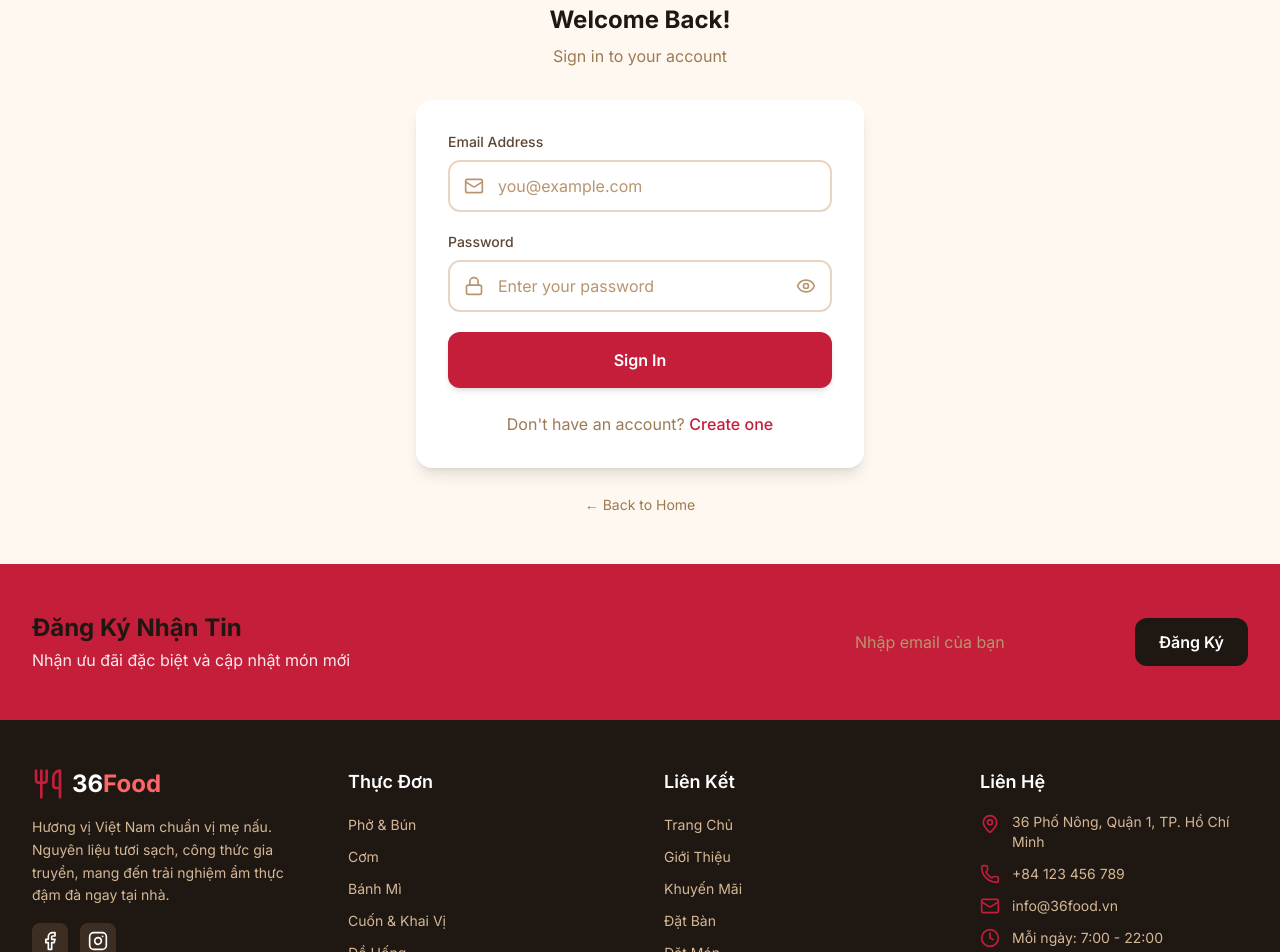
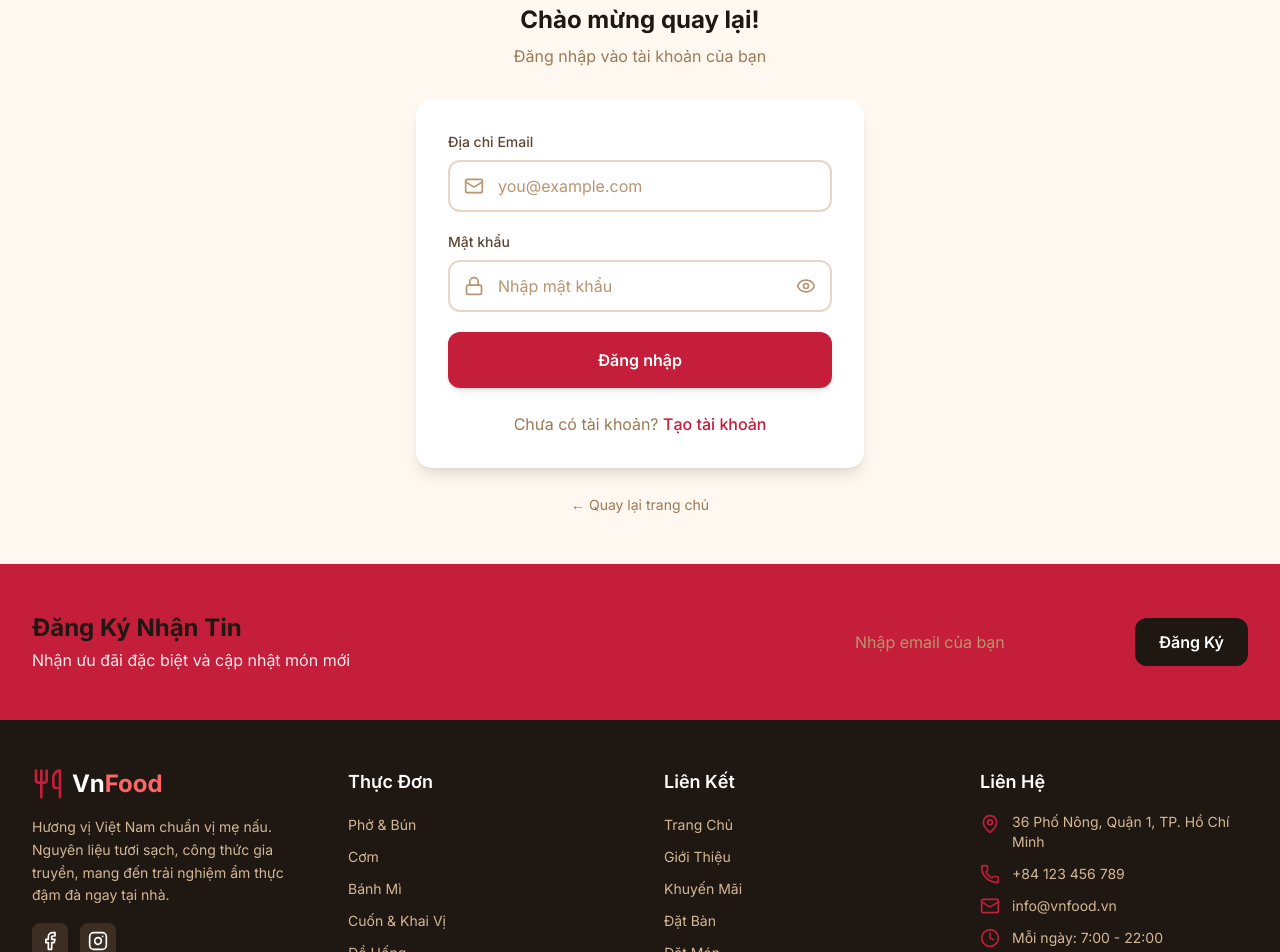
Before and after one commit to DNhan3/restaurant-ordering-system, a React (Vite) app in the folder frontend/: page /login in a window 1280 px wide. Shown: the part 180-1132 px from the top of the page. Built offline with nearby package versions, Linux system fonts and the light colour scheme; no server answers.

Commit message:
change name of page and change language to vietnamese for pages that havent changed yet

```diff
--- a/frontend/index.html
+++ b/frontend/index.html
@@ -4,7 +4,7 @@
     <meta charset="UTF-8" />
     <link rel="icon" type="image/svg+xml" href="/favicon.svg" />
     <meta name="viewport" content="width=device-width, initial-scale=1.0" />
-    <title>36Food - Chuẩn Cơm Mẹ Nấu</title>
+    <title>Vnfood - Chuẩn Cơm Mẹ Nấu</title>
     <meta name="description" content="Đặt món ăn Việt Nam ngon - Phở, Bún Bò, Cơm Tấm, Bánh Mì và nhiều món hấp dẫn. Giao hàng tận nơi.">
     <link rel="preconnect" href="https://fonts.googleapis.com">
     <link rel="preconnect" href="https://fonts.gstatic.com" crossorigin>
--- a/frontend/src/components/layout/Footer.jsx
+++ b/frontend/src/components/layout/Footer.jsx
@@ -40,7 +40,7 @@ export default function Footer() {
               <Utensils className="w-8 h-8 text-primary" />
               <div className="flex flex-col leading-tight">
                 <span className="text-2xl font-bold heading-display text-white">
-                  36<span className="text-red-400">Food</span>
+                  Vn<span className="text-red-400">Food</span>
                 </span>
               </div>
             </Link>
@@ -116,8 +116,8 @@ export default function Footer() {
               </li>
               <li className="flex items-center gap-3">
                 <Mail className="w-5 h-5 text-primary flex-shrink-0" />
-                <a href="mailto:info@36food.vn" className="text-brown-300 hover:text-primary transition-colors text-sm">
-                  info@36food.vn
+                <a href="mailto:info@vnfood.vn" className="text-brown-300 hover:text-primary transition-colors text-sm">
+                  info@vnfood.vn
                 </a>
               </li>
               <li className="flex items-center gap-3">
@@ -136,7 +136,7 @@ export default function Footer() {
         <div className="max-w-7xl mx-auto px-4 sm:px-6 lg:px-8 py-4">
           <div className="flex flex-col md:flex-row items-center justify-between gap-4">
             <p className="text-brown-400 text-sm">
-              &copy; {currentYear} 36Food. Chuẩn cơm mẹ nấu. Mọi quyền được bảo lưu.
+              &copy; {currentYear} Vnfood. Chuẩn cơm mẹ nấu. Mọi quyền được bảo lưu.
             </p>
             <div className="flex gap-6">
               <Link to="/privacy" className="text-brown-400 hover:text-primary transition-colors text-sm">
--- a/frontend/src/components/layout/Navbar.jsx
+++ b/frontend/src/components/layout/Navbar.jsx
@@ -57,7 +57,7 @@ export default function Navbar() {
             <ChefHat className="w-8 h-8 text-primary group-hover:rotate-12 transition-transform" />
             <div className="flex flex-col leading-tight">
               <span className="text-2xl font-bold heading-display">
-                36<span className="text-primary">Food</span>
+                Vn<span className="text-primary">Food</span>
               </span>
               <span className="text-[10px] text-brown-500 -mt-1">Chuẩn cơm mẹ nấu</span>
             </div>
@@ -126,7 +126,7 @@ export default function Navbar() {
                       className="flex items-center gap-2 px-4 py-2 text-brown-700 hover:bg-primary/5 hover:text-primary transition-colors"
                     >
                       <ClipboardList className="w-4 h-4" />
-                      Billing
+                      Hóa Đơn
                     </Link>
                     <Link
                       to="/profile"
--- a/frontend/src/pages/AboutPage.jsx
+++ b/frontend/src/pages/AboutPage.jsx
@@ -39,7 +39,7 @@ export default function AboutPage() {
             </h1>
             <p className="text-lg text-brown-300 leading-relaxed">
               Được thành lập từ năm 2016 bởi những người có niềm đam mê với ẩm thực Việt,
-              36Food đã phục vụ hàng nghìn khách hàng với những món ăn ngon chuẩn vị.
+              Vnfood đã phục vụ hàng nghìn khách hàng với những món ăn ngon chuẩn vị.
               Từ một quán nhỏ ven đường, giờ đây chúng tôi mang đến hương vị Việt đến mọi nhà.
             </p>
           </div>
@@ -149,7 +149,7 @@ export default function AboutPage() {
           <div className="text-center mb-12">
             <span className="heading-accent text-xl">Gặp Gỡ Đội Ngũ</span>
             <h2 className="text-3xl md:text-4xl font-bold heading-display mt-2">
-              Những Người Tạo Nên 36Food
+              Những Người Tạo Nên Vnfood
             </h2>
           </div>
 
@@ -182,7 +182,7 @@ export default function AboutPage() {
         <div className="max-w-4xl mx-auto text-center">
           <Utensils className="w-16 h-16 mx-auto mb-6" />
           <h2 className="text-3xl md:text-4xl font-bold mb-4">
-            Sẵn Sàng Trải Nghiệm 36Food?
+            Sẵn Sàng Trải Nghiệm Vnfood?
           </h2>
           <p className="text-white/80 text-lg mb-8">
             Hãy cùng chúng tôi khám phá hương vị ẩm thực Việt Nam đích thực
--- a/frontend/src/pages/AdminLoginPage.jsx
+++ b/frontend/src/pages/AdminLoginPage.jsx
@@ -15,7 +15,7 @@ export default function AdminLoginPage() {
     setError('');
 
     if (!password) {
-      setError('Password is required');
+      setError('Vui lòng nhập mật khẩu');
       return;
     }
 
@@ -24,7 +24,7 @@ export default function AdminLoginPage() {
       await loginAsAdmin(password);
       navigate('/admin/dashboard');
     } catch (error) {
-      setError(error.response?.data?.message || 'Invalid admin password');
+      setError(error.response?.data?.message || 'Mật khẩu Admin không đúng');
     } finally {
       setIsSubmitting(false);
     }
@@ -37,18 +37,18 @@ export default function AdminLoginPage() {
           <Link to="/" className="inline-flex items-center gap-2 mb-4">
             <ChefHat className="w-10 h-10 text-primary" />
             <span className="text-3xl font-bold heading-display">
-              Q<span className="text-primary">Food</span>
+              Vn<span className="text-primary">Food</span>
             </span>
           </Link>
-          <h1 className="text-2xl font-bold text-brown-900">Admin Access</h1>
-          <p className="text-brown-500 mt-2">Enter admin password to continue</p>
+          <h1 className="text-2xl font-bold text-brown-900">Truy cập trang Admin</h1>
+          <p className="text-brown-500 mt-2">Nhập mật khẩu Admin để tiếp tục</p>
         </div>
 
         <div className="bg-white rounded-2xl shadow-lg p-8">
           <form onSubmit={handleSubmit} className="space-y-5">
             <div>
               <label className="block text-sm font-medium text-brown-700 mb-2">
-                Admin Password
+                Mật khẩu Admin
               </label>
               <div className="relative">
                 <Lock className="absolute left-4 top-1/2 -translate-y-1/2 w-5 h-5 text-brown-400" />
@@ -56,7 +56,7 @@ export default function AdminLoginPage() {
                   type="password"
                   value={password}
                   onChange={(e) => setPassword(e.target.value)}
-                  placeholder="Enter admin password"
+                  placeholder="Nhập mật khẩu Admin"
                   className={`input-field pl-12 ${error ? 'border-error' : ''}`}
                 />
               </div>
@@ -73,14 +73,14 @@ export default function AdminLoginPage() {
               disabled={isSubmitting}
               className="w-full btn-primary py-4 disabled:opacity-70 disabled:cursor-not-allowed"
             >
-              {isSubmitting ? 'Checking...' : 'Access Admin Dashboard'}
+              {isSubmitting ? 'Đang kiểm tra...' : 'Vào trang Admin'}
             </button>
           </form>
         </div>
 
         <div className="text-center mt-6">
           <Link to="/" className="text-brown-500 hover:text-primary text-sm">
-            &larr; Back to Home
+            &larr; Quay lại trang chủ
           </Link>
         </div>
       </div>
--- a/frontend/src/pages/LoginPage.jsx
+++ b/frontend/src/pages/LoginPage.jsx
@@ -29,13 +29,13 @@ export default function LoginPage() {
     const newErrors = {};
 
     if (!formData.email) {
-      newErrors.email = 'Email is required';
+      newErrors.email = 'Vui lòng nhập email';
     } else if (!/^[a-zA-Z0-9._%+-]+@[a-zA-Z0-9.-]+\.[a-zA-Z]{2,}$/.test(formData.email)) {
-      newErrors.email = 'Please enter a valid email';
+      newErrors.email = 'Vui lòng nhập email hợp lệ';
     }
 
     if (!formData.password) {
-      newErrors.password = 'Password is required';
+      newErrors.password = 'Vui lòng nhập mật khẩu';
     }
 
     setErrors(newErrors);
@@ -60,9 +60,9 @@ export default function LoginPage() {
       }
     } catch (error) {
       if ([400, 401, 404].includes(error?.response?.status)) {
-        setGeneralError('Incorrect email or password');
+        setGeneralError('Sai email hoặc mật khẩu');
       } else {
-        setGeneralError('Login failed. Please try again.');
+        setGeneralError('Đăng nhập thất bại. Vui lòng thử lại.');
       }
     } finally {
       setIsLoading(false);
@@ -77,11 +77,11 @@ export default function LoginPage() {
           <Link to="/" className="inline-flex items-center gap-2 mb-4">
             <ChefHat className="w-10 h-10 text-primary" />
             <span className="text-3xl font-bold heading-display">
-              Q<span className="text-primary">Food</span>
+              Vn<span className="text-primary">Food</span>
             </span>
           </Link>
-          <h1 className="text-2xl font-bold text-brown-900">Welcome Back!</h1>
-          <p className="text-brown-500 mt-2">Sign in to your account</p>
+          <h1 className="text-2xl font-bold text-brown-900">Chào mừng quay lại!</h1>
+          <p className="text-brown-500 mt-2">Đăng nhập vào tài khoản của bạn</p>
         </div>
 
         {/* Form */}
@@ -97,7 +97,7 @@ export default function LoginPage() {
             {/* Email */}
             <div>
               <label className="block text-sm font-medium text-brown-700 mb-2">
-                Email Address
+                Địa chỉ Email
               </label>
               <div className="relative">
                 <Mail className="absolute left-4 top-1/2 -translate-y-1/2 w-5 h-5 text-brown-400" />
@@ -118,7 +118,7 @@ export default function LoginPage() {
             {/* Password */}
             <div>
               <label className="block text-sm font-medium text-brown-700 mb-2">
-                Password
+                Mật khẩu
               </label>
               <div className="relative">
                 <Lock className="absolute left-4 top-1/2 -translate-y-1/2 w-5 h-5 text-brown-400" />
@@ -127,7 +127,7 @@ export default function LoginPage() {
                   name="password"
                   value={formData.password}
                   onChange={handleChange}
-                  placeholder="Enter your password"
+                  placeholder="Nhập mật khẩu"
                   className={`input-field pl-12 pr-12 ${errors.password ? 'border-error' : ''}`}
                 />
                 <button
@@ -152,19 +152,19 @@ export default function LoginPage() {
               {isLoading ? (
                 <>
                   <div className="w-5 h-5 border-2 border-white/30 border-t-white rounded-full animate-spin" />
-                  Signing in...
+                  Đang đăng nhập...
                 </>
               ) : (
-                'Sign In'
+                'Đăng nhập'
               )}
             </button>
           </form>
 
           {/* Register Link */}
           <p className="text-center text-brown-500 mt-6">
-            Don't have an account?{' '}
+            Chưa có tài khoản?{' '}
             <Link to="/register" className="text-primary font-medium hover:underline">
-              Create one
+              Tạo tài khoản
             </Link>
           </p>
         </div>
@@ -172,7 +172,7 @@ export default function LoginPage() {
         {/* Back to Home */}
         <div className="text-center mt-6">
           <Link to="/" className="text-brown-500 hover:text-primary text-sm">
-            &larr; Back to Home
+            &larr; Quay lại trang chủ
           </Link>
         </div>
       </div>
--- a/frontend/src/pages/RegisterPage.jsx
+++ b/frontend/src/pages/RegisterPage.jsx
@@ -114,11 +114,11 @@ export default function RegisterPage() {
           <Link to="/" className="inline-flex items-center gap-2 mb-4">
             <ChefHat className="w-10 h-10 text-primary" />
             <span className="text-3xl font-bold heading-display">
-              36<span className="text-primary">Food</span>
+              Vn<span className="text-primary">Food</span>
             </span>
           </Link>
           <h1 className="text-2xl font-bold text-brown-900">Tạo tài khoản mới</h1>
-          <p className="text-brown-500 mt-2">Tham gia QFood và bắt đầu đặt món</p>
+          <p className="text-brown-500 mt-2">Tham gia VnFood và bắt đầu đặt món</p>
         </div>
 
         {/* Form */}
```
